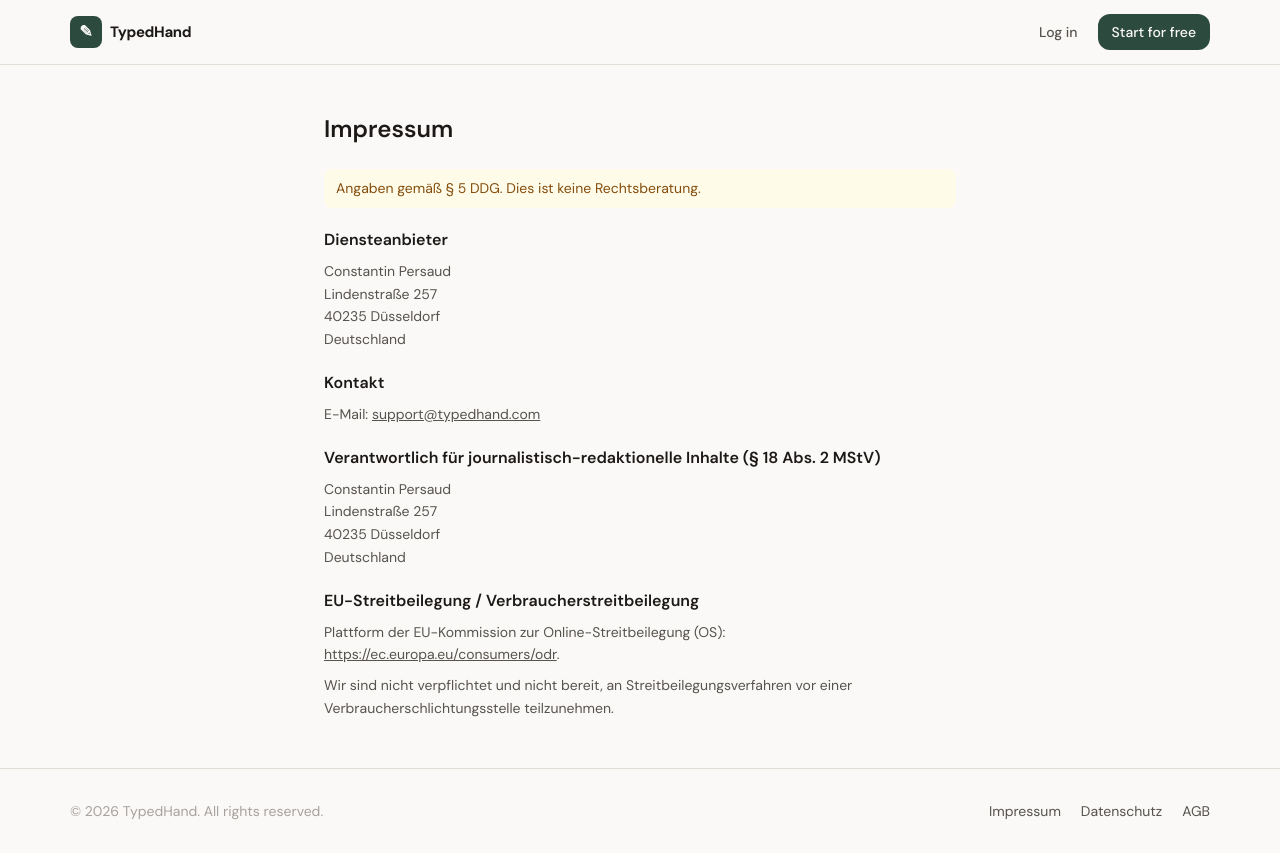
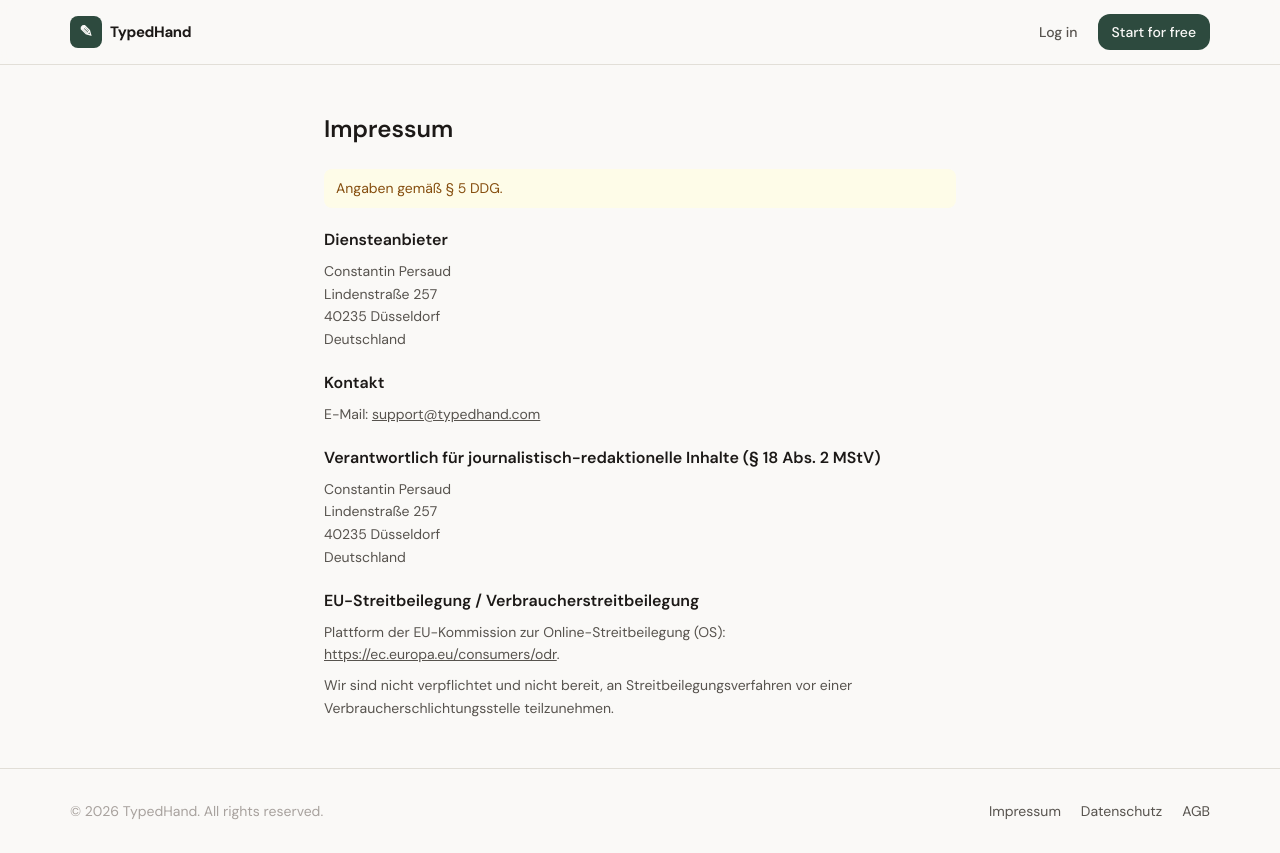
Before and after one commit to CP0825/typedhand, a Next.js app: page /impressum in a window 1280 px wide. Built offline with nearby package versions, Linux system fonts and the light colour scheme; no server answers.

Commit message:
Update Impressum page legal text
Removed the phrase 'Dies ist keine Rechtsberatung.' from the Impressum page.

```diff
--- a/app/impressum/page.tsx
+++ b/app/impressum/page.tsx
@@ -14,7 +14,7 @@ export default function ImpressumPage() {
   return (
     <LegalPage title="Impressum">
       <p className="rounded-lg bg-yellow-50 px-3 py-2 text-yellow-800">
-        Angaben gemäß § 5 DDG. Dies ist keine Rechtsberatung.
+        Angaben gemäß § 5 DDG.
       </p>
 
       <LegalSection heading="Diensteanbieter">
```
